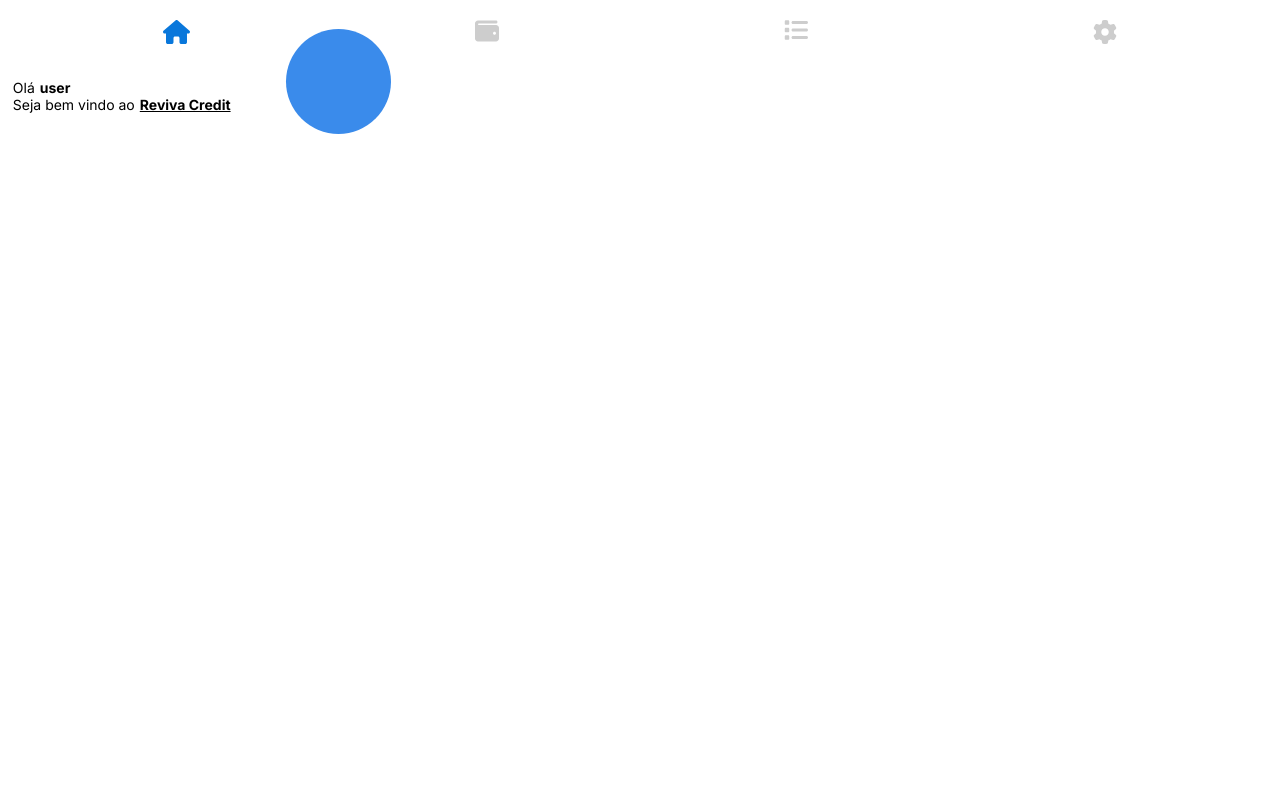
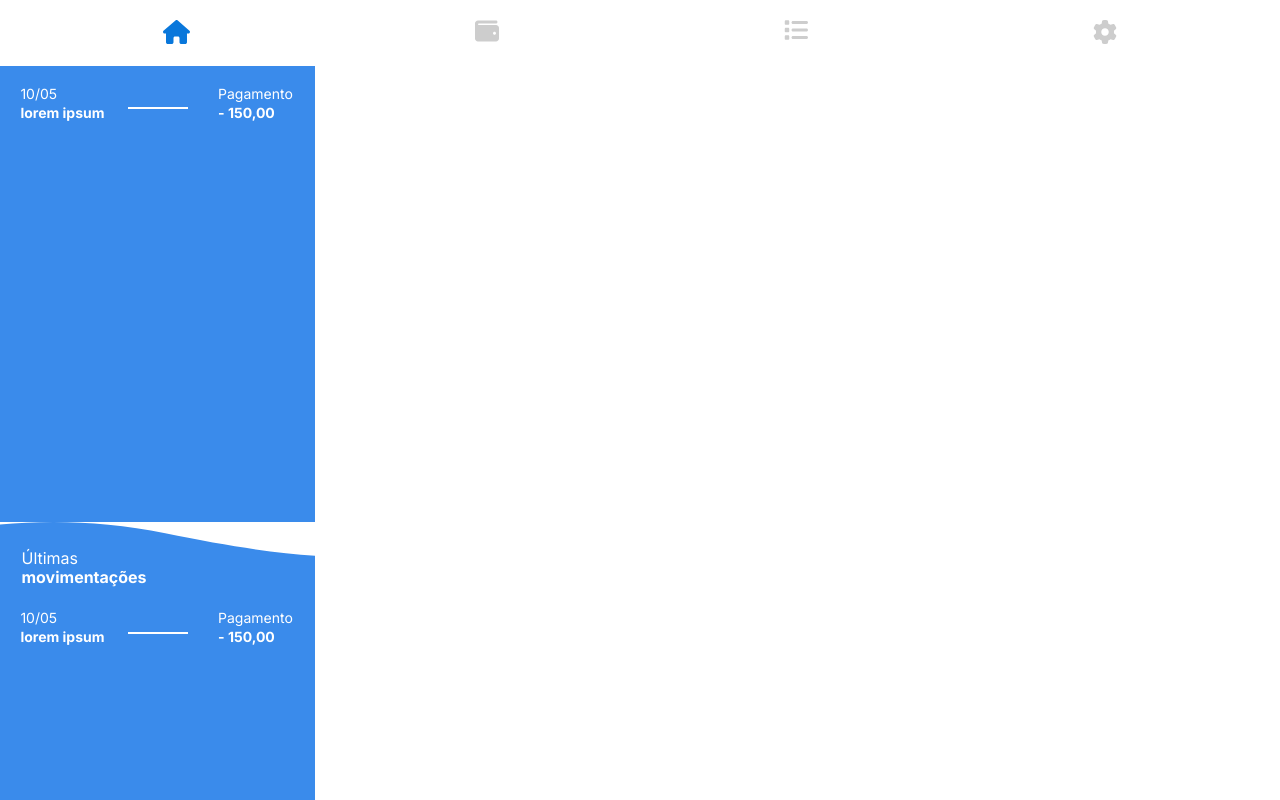
Before and after one commit to brMonteiro-G/reviva-credit, a React (Create React App) app: page / in a window 1280 px wide. Shown: the top 800 px of the page. Built offline with nearby package versions, Linux system fonts and the light colour scheme; no server answers.

Commit message:
feat():adding extract component

```diff
--- a/src/App.tsx
+++ b/src/App.tsx
@@ -1,18 +1,16 @@
-import Header from "@/components/Header/Index";
+import Extract from "@/components/Extract/Index";
+import LastTransactions from "@/components/LastTransactions/Index";
+import LimitBar from "@/components/LimitBar";
 
 function App() {
   return (
     <>
-    <Header
 
-    regards={`Olá `}
-    user={` ${'user'}`}
-
-    title='Seja bem vindo ao'
-    subtitle='Reviva Credit'
-
+    <Extract/>
+    <LastTransactions
+    page="first"
+    transactionsDisplayed={3}
     />
-
     </>
     );
 
--- /dev/null
+++ b/src/components/Extract/Index.tsx
@@ -0,0 +1,11 @@
+import LastTransactions from '@/components/LastTransactions/Index'
+
+
+export default function Extract(){
+    return (//Aqui serão exibidos 8 transações na tela, porém será habilitada a rolagem.
+        <LastTransactions
+        transactionsDisplayed={8}
+        page={'second'}
+        />
+    )
+}
--- a/src/components/LastTransactions/Index.tsx
+++ b/src/components/LastTransactions/Index.tsx
@@ -9,17 +9,23 @@ import {
 } from '@/components/LastTransactions/Styles';
 import { getTransactions } from '@/services/getTransactions';
 
-export default function LastTransactions() {
+interface TransactionsProps {
+  page: 'first' | 'second'
+  transactionsDisplayed: number;
+}
+export default function LastTransactions({ transactionsDisplayed, page }: TransactionsProps) {
   const alguma = getTransactions();
   console.log(alguma);
 
   return (
     <>
-      <Container>
-        <Title>
+      <Container
+        itemProp={page}
+      >
+        {page === 'first' ? <Title>
           <p>Últimas</p>
           <p>movimentações</p>
-        </Title>
+        </Title> : <></>}
         <Content>
           <PaymentDescription>
             <p>10/05</p>
@@ -32,11 +38,12 @@ export default function LastTransactions() {
             <p>- 150,00</p>
           </PaymentValue>
         </Content>
-        <DivShowAll>
+
+        {page === 'first' ? <DivShowAll>
           <a href='/'>
             <u>Ver mais</u>
           </a>
-        </DivShowAll>
+        </DivShowAll> : <></>}
       </Container>
     </>
   );
--- a/src/components/LastTransactions/Styles.tsx
+++ b/src/components/LastTransactions/Styles.tsx
@@ -1,10 +1,12 @@
 import styled from 'styled-components';
+const PATH_SVG = '/images/wave.svg'
 
 export const Container = styled.div`
   padding: 1%;
   width: 315px;
   height: 456px;
-  background-image: url(/images/wave.svg);
+  background-image: url(${(props) => props.itemProp == 'first' ? PATH_SVG : ''});
+  background-color:${(props) => props.itemProp == 'first' ?props.theme.colors.white_color: props.theme.colors.primary_color };
   background-repeat: no-repeat;
   background-size: cover;
   background-position: center;
@@ -14,6 +16,8 @@ export const Title = styled.strong`
   display: inline-block;
   width: min-content;
   justify-self: center;
+  padding-left: 3%;
+  padding-top: 5%;
 
   color: ${(props) => props.theme.colors.white_color};
   font-size: ${(props) => props.theme.fonts.font_size_text_medium};
--- a/src/index.tsx
+++ b/src/index.tsx
@@ -6,8 +6,7 @@ import { GlobalStyle } from "./styles/GlobalStyle";
 import { theme } from "./styles/ThemeProvider";
 
 import App from "./App";
-import Card from "@/components/ListCard/Card";
-import CarouselCard from "@/components/ListCard";
+
 
 const root = ReactDOM.createRoot(
   document.getElementById("root") as HTMLElement
@@ -17,7 +16,6 @@ root.render(
     <ThemeProvider theme={theme}>
       <GlobalStyle />
       <AppRouter />
-
       <App />
     </ThemeProvider>
   </React.StrictMode>
```
Also changed, not shown: src/components/Header/Index.tsx (+6 -7 lines).
